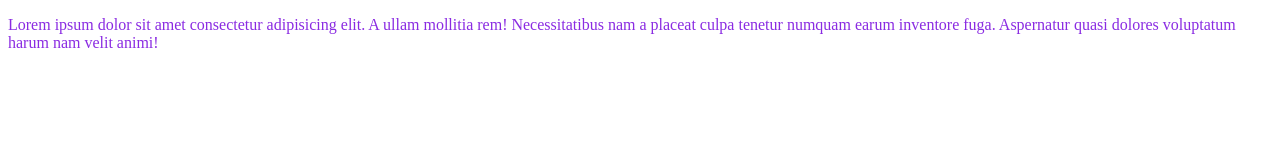
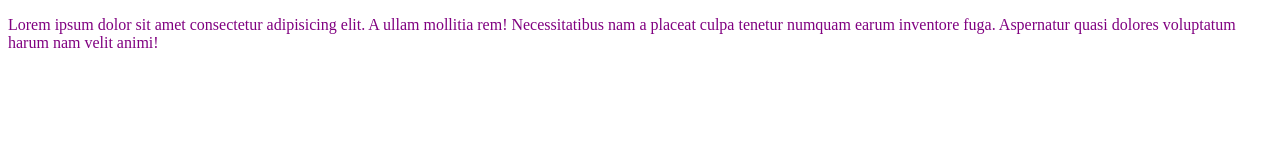
Before and after one commit to nicemary/sample4, a plain HTML site: page index.html in a window 1280 px wide. Drawn offline with Linux system fonts and the light colour scheme.

```diff
--- a/index.html
+++ b/index.html
@@ -7,7 +7,7 @@
     <title>Document</title>
     <style>
         p {
-            color: blueviolet
+            color:purple;
         }
     </style>
 </head>
```
